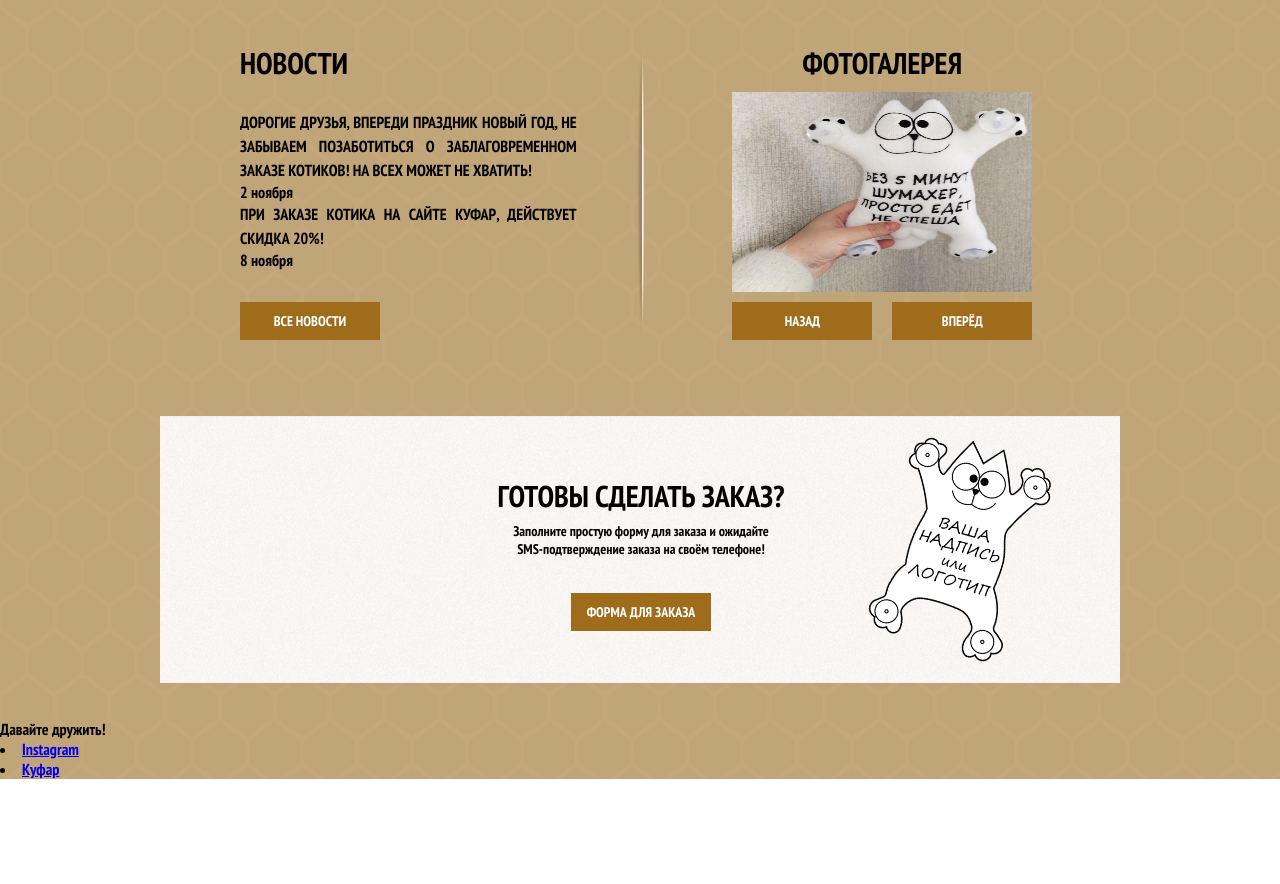
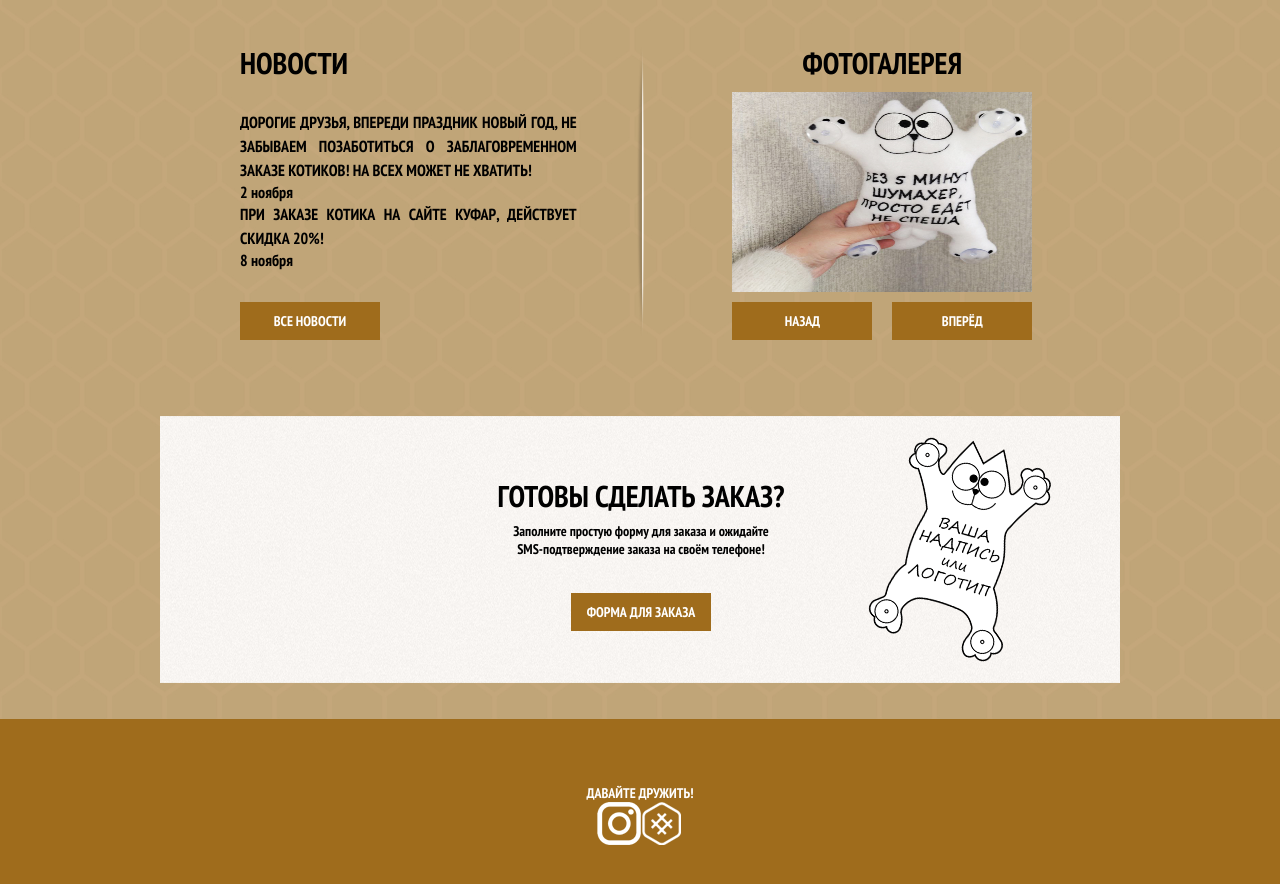
Before and after one commit to senyka33/kotsplushkin, a plain HTML site: page index.html in a window 1280 px wide. Shown: the part 635-1519 px from the top of the page. Before the commit the page ends 1414 px from the top, so only its background shows below. Drawn offline with Linux system fonts and the light colour scheme.

Commit message:
feat: new section order footer

```diff
--- a/index.html
+++ b/index.html
@@ -99,11 +99,15 @@
       </div>
     </section>
   </main>
-  <footer>
-    <div>
-      <p>Давайте дружить!</p>
-      <li><a href="https://www.instagram.com/kot_splushkin/">Instagram</a></li>
-      <li><a href="https://www.kufar.by/item/113966348">Куфар</a></li>
+  <footer class="footer">
+    <p class="footer-title">Давайте дружить!</p>
+    <div class="footer-item">
+      <a class="footer-button_link" href="href=" https://www.instagram.com/kot_splushkin/">
+        <img src="./img/instagram.png" class="footer-button_instagram">
+      </a>
+      <a class="footer-button_link" href="href=" https://www.instagram.com/kot_splushkin/">
+        <img src="./img/kufar.png" class="footer-button_instagram">
+      </a>
     </div>
   </footer>
 </body>
--- a/style.css
+++ b/style.css
@@ -273,3 +273,34 @@ body {
   max-width: 184px;
 
 }
+
+/* Section - FOOTER */
+
+.footer {
+  width: 100%;
+  height: 193px;
+  justify-content: space-between;
+  align-items: center;
+  background-color: #9f6c1c;
+  flex-direction: column;
+  text-align: center;
+  padding-top: 65px;
+}
+
+.footer-item {
+  width: 100%;
+  display: flex;
+  justify-content: center;
+  align-items: center;
+}
+
+.footer-title {
+  font-size: 14px;
+  text-transform: uppercase;
+  color: white;
+}
+
+.footer-button_link {
+  max-width: 43px;
+  width: 100%;
+}
```
Also changed, not shown: img/instagram.png (added), img/kufar.png (added).
